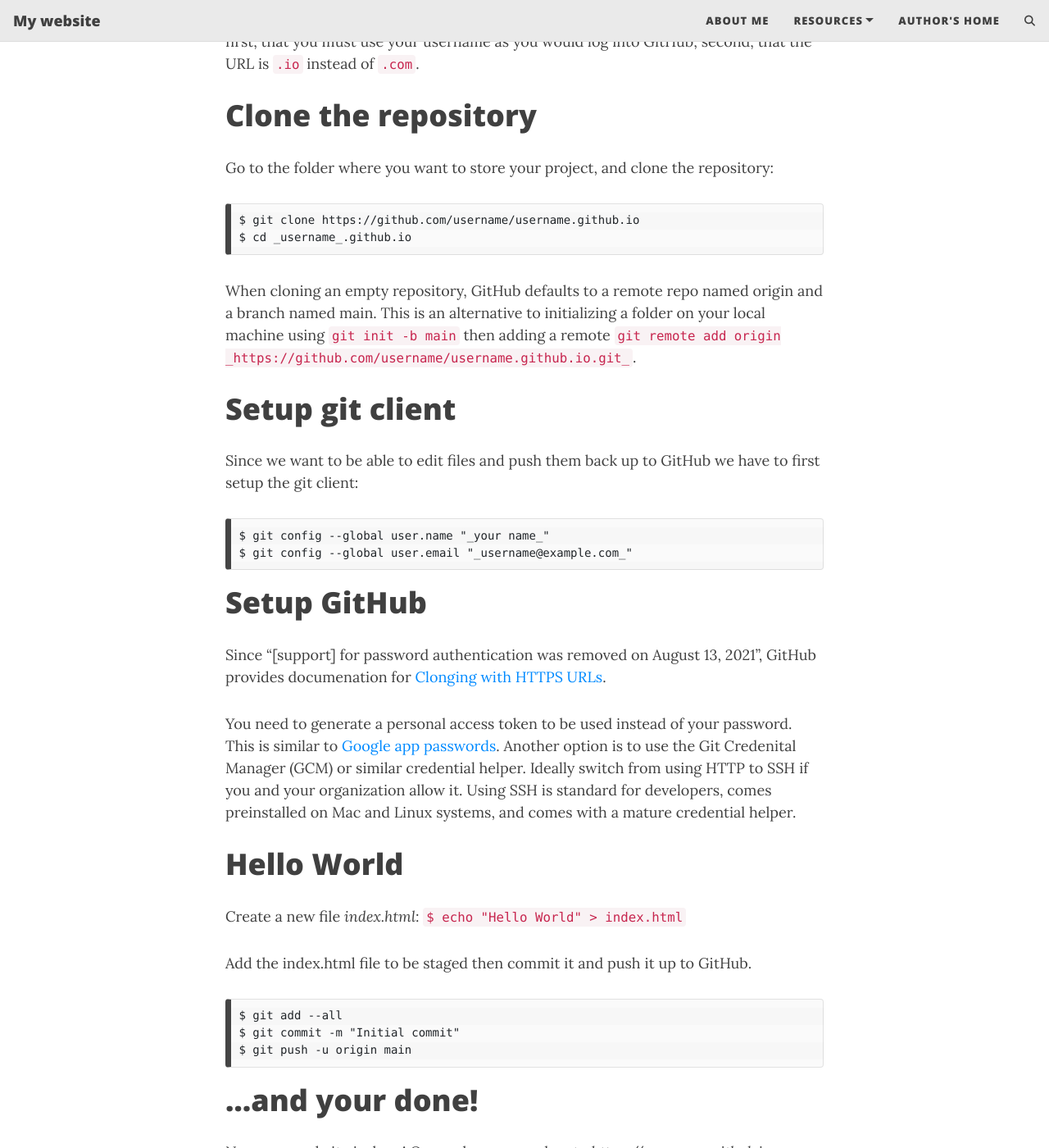
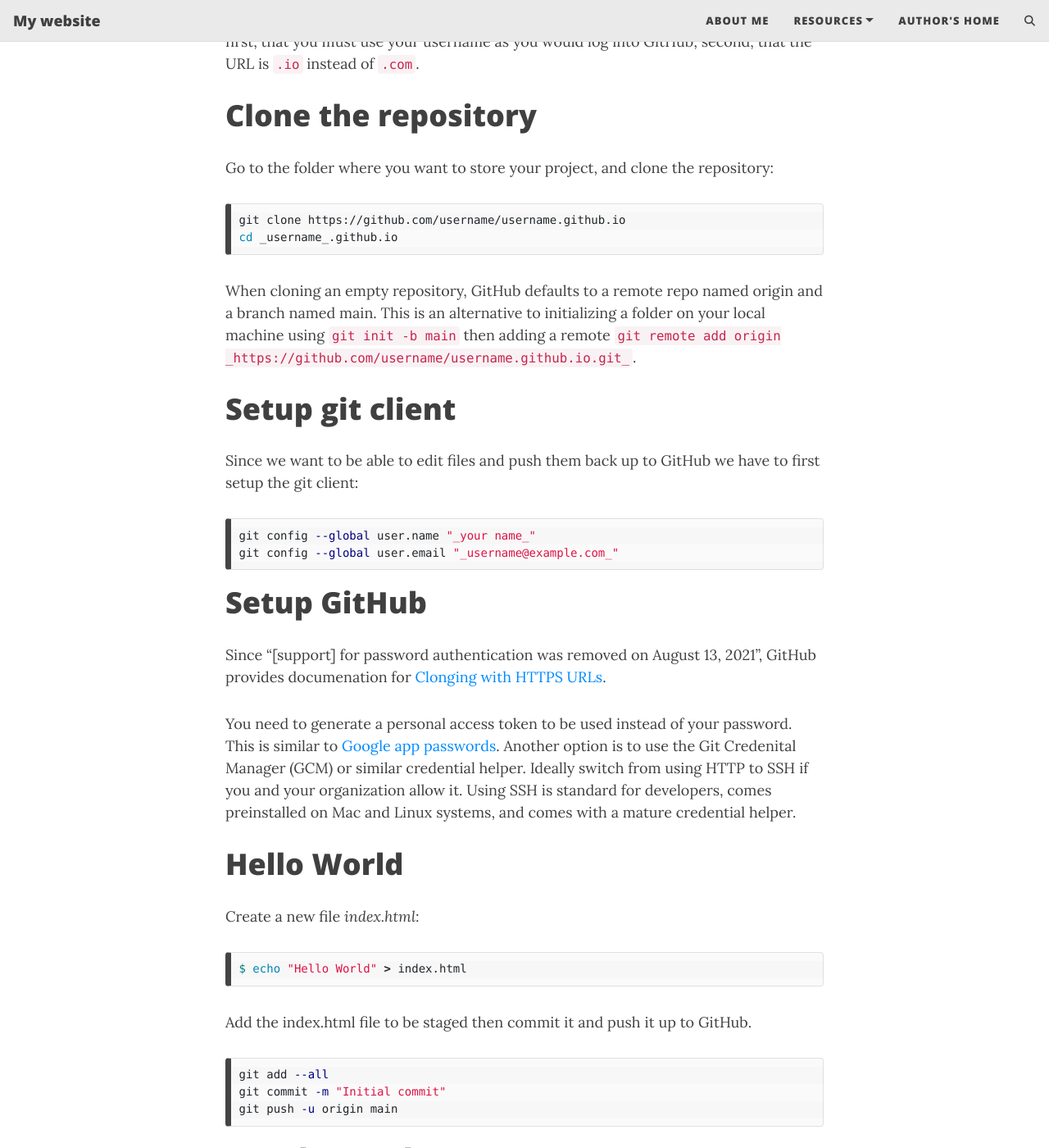
Before and after one commit to byjadams/byjadams.github.io, a Jekyll site: the page built from index.md, in a window 1280 px wide and 1400 px high, scrolled down 567 px. Shown: the whole window at 82% size. Built offline with Jekyll 4.4.1, drawn with Linux system fonts in a browser that asks for light colours; our own code applies the rules of GitHub Pages for plain Markdown files; comment, search, counter and statistics services are not loaded.

Commit message:
Converted codeblocks to bash and removed the prompt symbol for easier copying

````diff
--- a/index.md
+++ b/index.md
@@ -8,18 +8,18 @@ Begin by creating a public repository named _username_.github._io_. Two things t
 
 # Clone the repository
 Go to the folder where you want to store your project, and clone the repository:
-```
-$ git clone https://github.com/username/username.github.io
-$ cd _username_.github.io
+```bash
+git clone https://github.com/username/username.github.io
+cd _username_.github.io
 ```
 
 When cloning an empty repository, GitHub defaults to a remote repo named origin and a branch named main. This is an alternative to initializing a folder on your local machine using `git init -b main` then adding a remote `git remote add origin _https://github.com/username/username.github.io.git_`.
 
 # Setup git client
 Since we want to be able to edit files and push them back up to GitHub we have to first setup the git client:
-```
-$ git config --global user.name "_your name_"
-$ git config --global user.email "_username@example.com_"
+```bash
+git config --global user.name "_your name_"
+git config --global user.email "_username@example.com_"
 ```
 
 # Setup GitHub
@@ -29,13 +29,15 @@ You need to generate a personal access token to be used instead of your password
 
 # Hello World
 Create a new file _index.html_:
-`$ echo "Hello World" > index.html`
+```bash
+$ echo "Hello World" > index.html
+```
 
 Add the index.html file to be staged then commit it and push it up to GitHub.
-```
-$ git add --all
-$ git commit -m "Initial commit"
-$ git push -u origin main
+```bash
+git add --all
+git commit -m "Initial commit"
+git push -u origin main
 ```
 
 # ...and your done!
````
